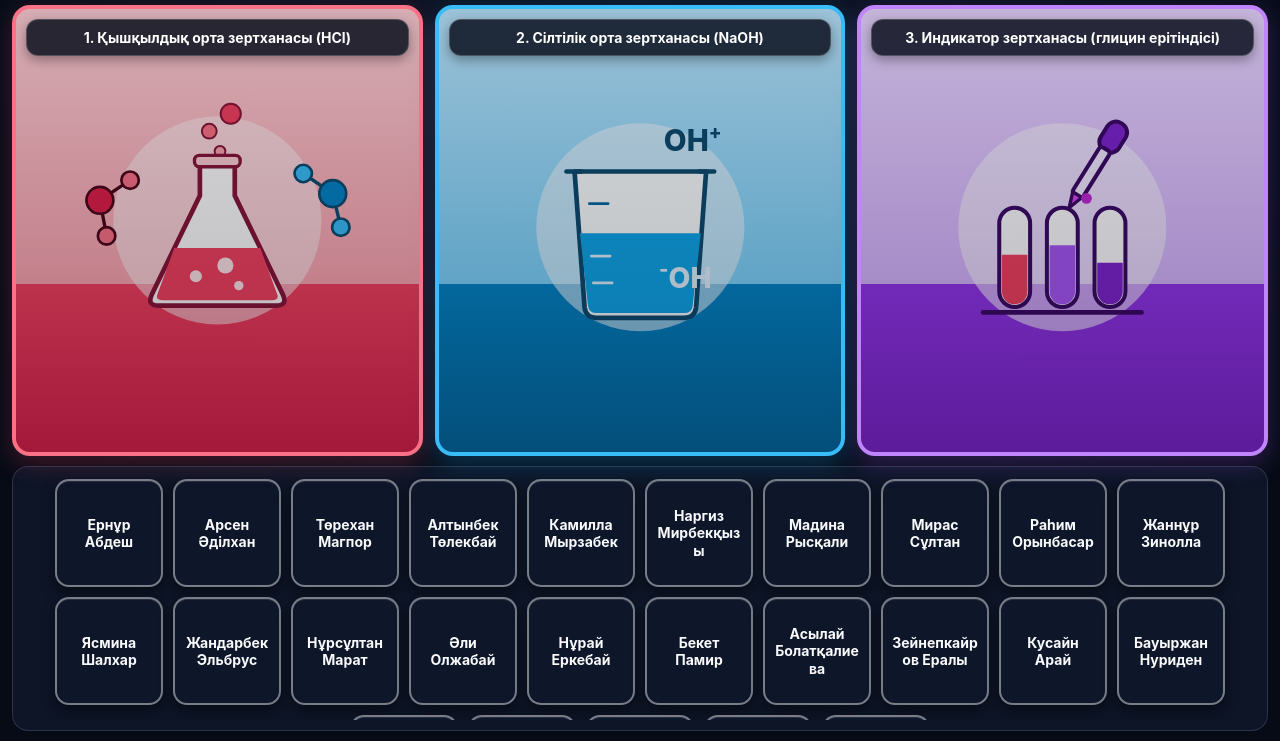
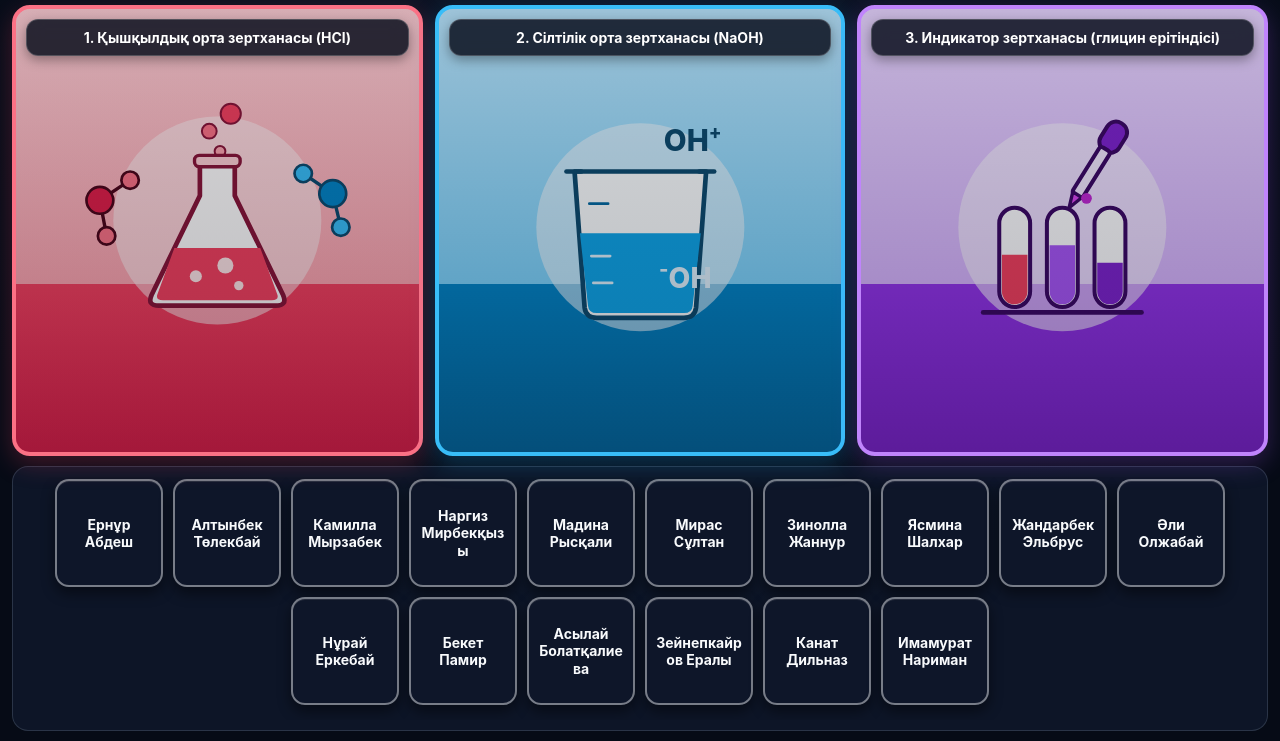
Before and after one commit to eralash028-a11y/ashyksabak, a plain HTML site: page index.html in a window 1280 px wide. Shown: the part 59-800 px from the top of the page. Drawn offline with Linux system fonts and the light colour scheme.

Commit message:
Add files via upload

```diff
--- a/index.html
+++ b/index.html
@@ -399,30 +399,21 @@
   <script>
     const SQUARE_NAMES = [
       "Ернұр Абдеш",
-      "Арсен Әділхан",
-      "Төрехан Магпор",
       "Алтынбек Төлекбай",
       "Камилла Мырзабек",
       "Наргиз Мирбекқызы",
       "Мадина Рысқали",
       "Мирас Сұлтан",
-      "Раһим Орынбасар",
-      "Жаннұр Зинолла",
+      "Зинолла Жаннур",
       "Ясмина Шалхар",
       "Жандарбек Эльбрус",
-      "Нұрсұлтан Марат",
       "Әли Олжабай",
       "Нұрай Еркебай",
       "Бекет Памир",
       "Асылай Болатқалиева",
       "Зейнепкайров Ералы",
-      "Кусайн Арай",
-      "Бауыржан Нуриден",
-      "Темыржан Райымбек",
-      "Нурлыбекулы Муслим",
-      "Ерсын Диана",
-      "Сулейменова Гулназ",
-      "Марал Эльмар"
+      "Канат Дильназ",
+      "Имамурат Нариман"
     ];
 
     const ZONE_IDS = ["zone-0", "zone-1", "zone-2"];
```
